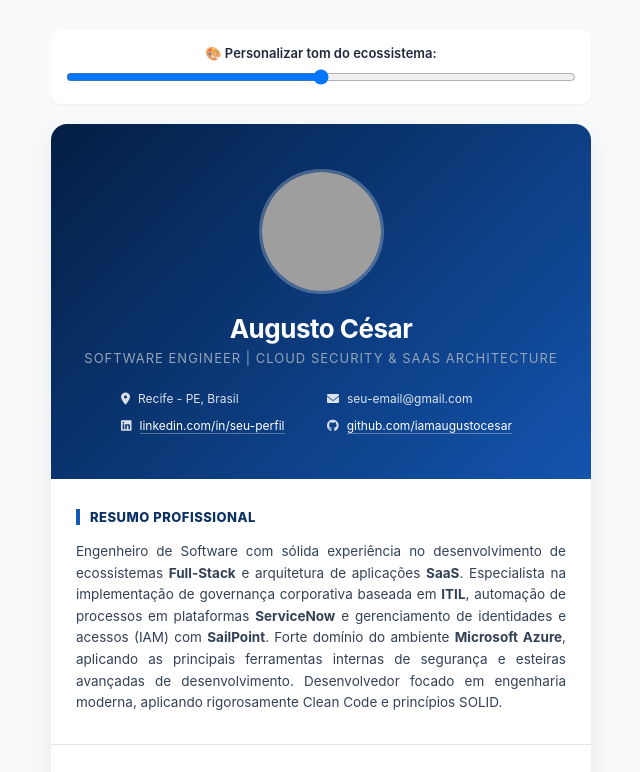
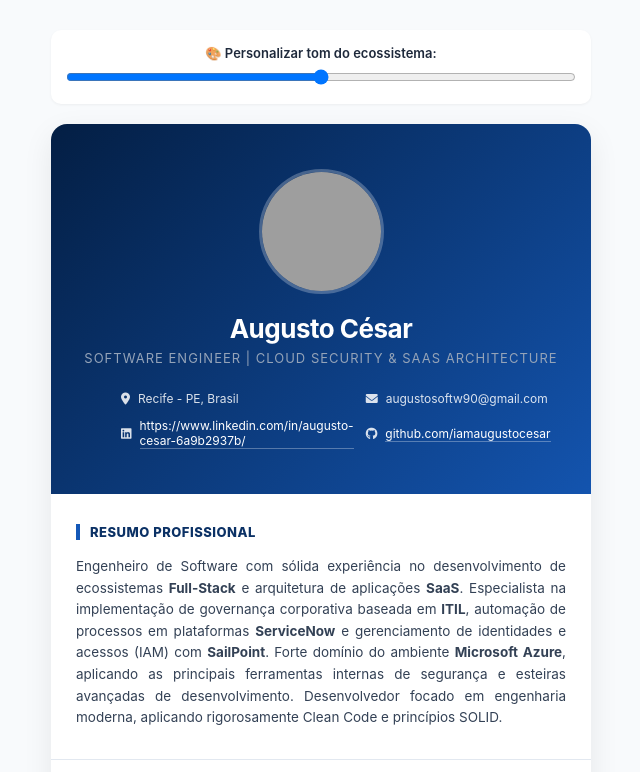
Before and after one commit to iamaugustocesar/iamaugustocesar.github.io, a plain HTML site: page index.html in a window 1280 px wide. Shown: the top 772 px of the page, without its empty margins (319-959 px from the left). Drawn offline with Linux system fonts and the light colour scheme; grey boxes are pictures that could not be loaded.

Commit message:
Update contact information in index.html

```diff
--- a/index.html
+++ b/index.html
@@ -28,8 +28,8 @@
 
             <div class="contact-info">
                 <p><i class="fas fa-map-marker-alt"></i> Recife - PE, Brasil</p>
-                <p><i class="fas fa-envelope"></i> seu-email@gmail.com</p>
-                <p><i class="fab fa-linkedin"></i> <a href="#" target="_blank">linkedin.com/in/seu-perfil</a></p>
+                <p><i class="fas fa-envelope"></i>augustosoftw90@gmail.com</p>
+                <p><i class="fab fa-linkedin"></i> <a href="#" target="_blank">https://www.linkedin.com/in/augusto-cesar-6a9b2937b/</a></p>
                 <p><i class="fab fa-github"></i> <a href="#" target="_blank">github.com/iamaugustocesar</a></p>
             </div>
         </header>
```
